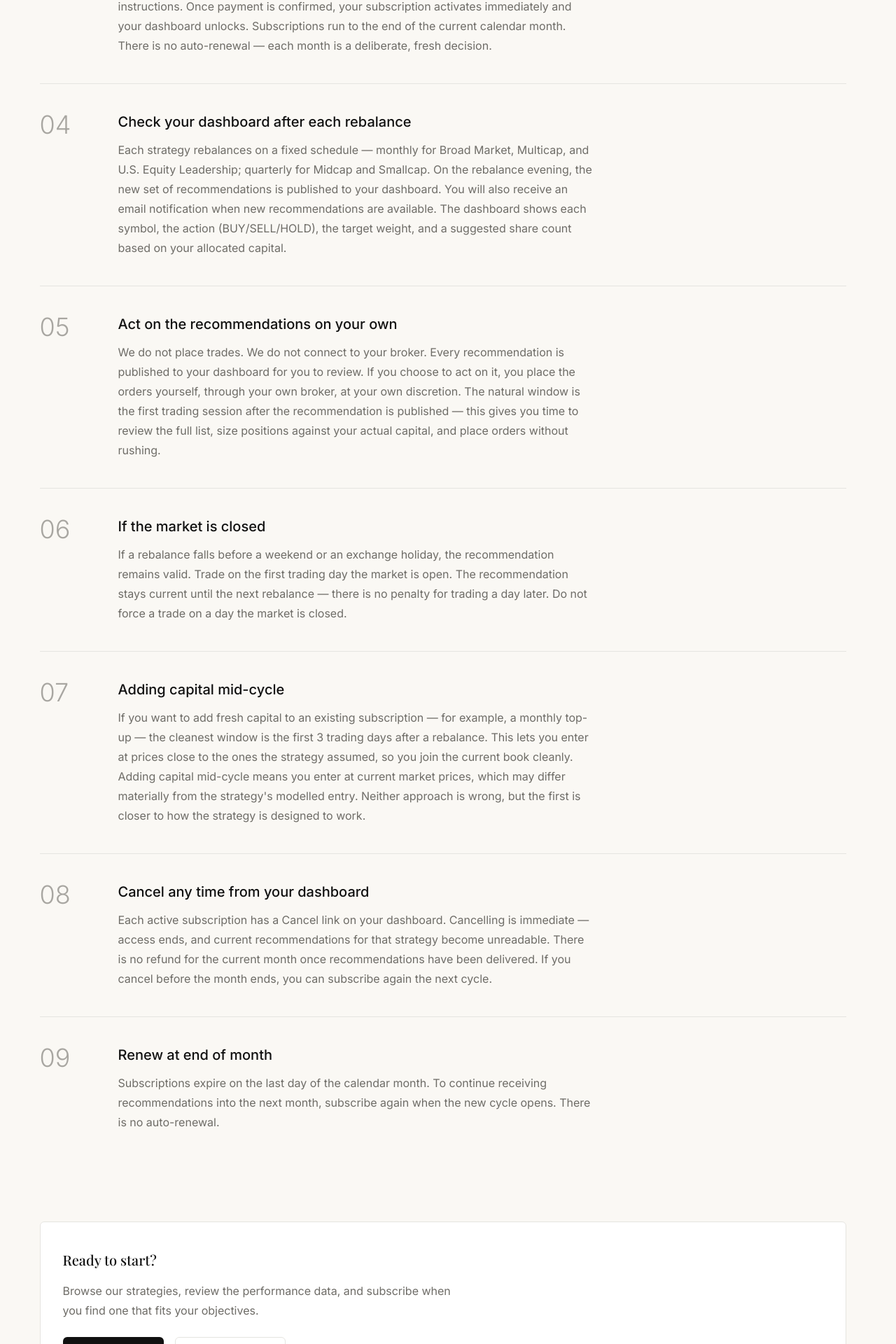
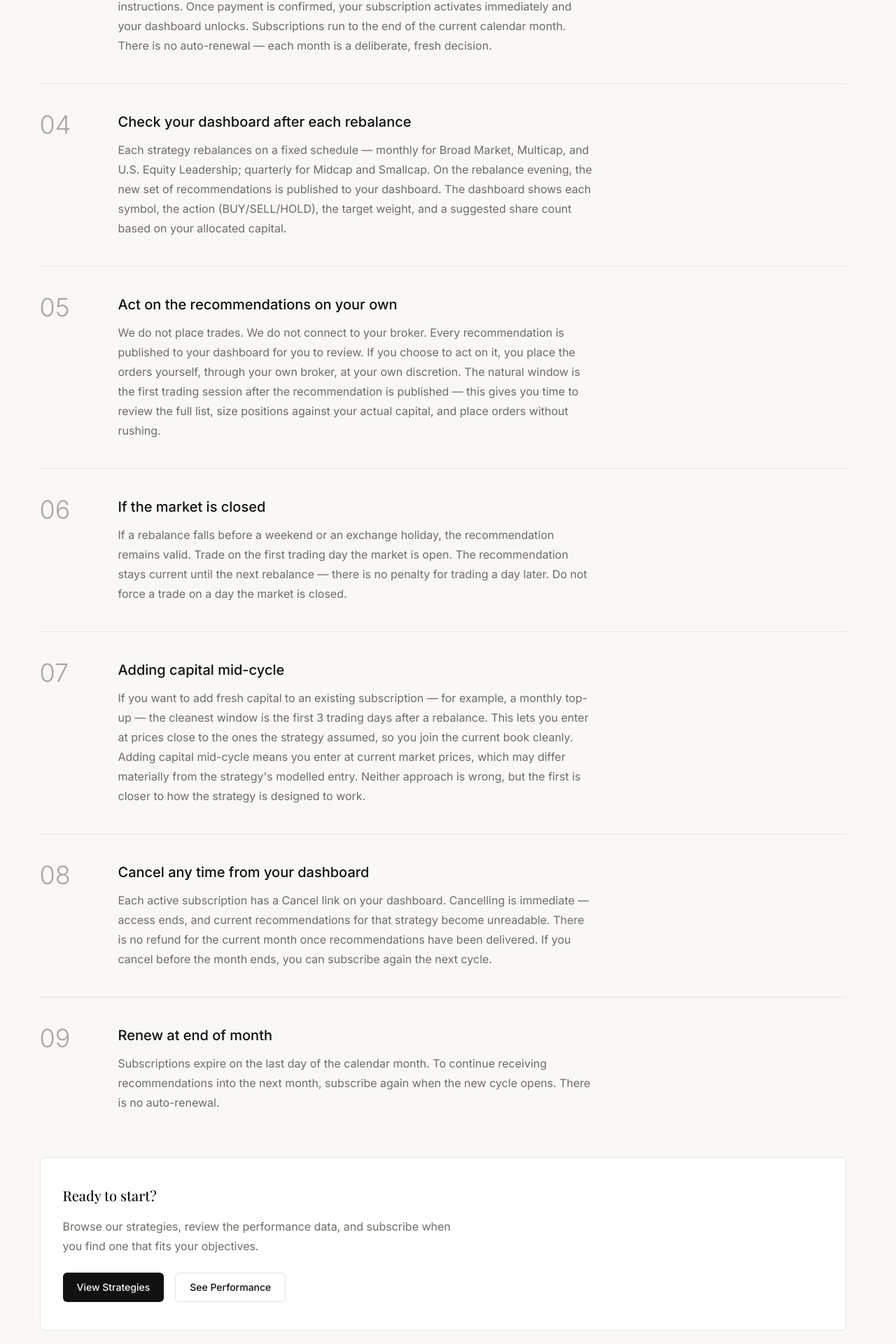
Before and after one commit to erniersnail/stratova, a Next.js app: page /how-it-works in a window 1280 px wide. Shown: the part 876-2796 px from the top of the page at 70% size. Built offline with nearby package versions, Linux system fonts and the light colour scheme; no server answers; a web font is replaced by a local one.

Commit message:
how-it-works: normalize top padding to match other pages

```diff
--- a/app/how-it-works/page.tsx
+++ b/app/how-it-works/page.tsx
@@ -30,7 +30,7 @@ const STEPS = [
   {
     number: "04",
     title: "Check your dashboard after each rebalance",
-    body: "Each strategy rebalances on a fixed schedule — monthly for Broad Market, Multicap, and U.S. Equity Leadership; quarterly for Midcap and Smallcap. On the rebalance evening, the new set of recommendations is published to your dashboard. You will also receive an email notification when new recommendations are available. The dashboard shows each symbol, the action (BUY/SELL/HOLD), the target weight, and a suggested share count based on your allocated capital.",
+    body: "Each strategy rebalances on a fixed schedule — monthly for Broad Market, Multicap, and U.S. Equity Leadership; quarterly for Midcap and Smallcap. On the rebalance evening, the new set of recommendations is published to your dashboard. The dashboard shows each symbol, the action (BUY/SELL/HOLD), the target weight, and a suggested share count based on your allocated capital.",
   },
   {
     number: "05",
@@ -42,8 +42,6 @@ const STEPS = [
     title: "If the market is closed",
     body: "If a rebalance falls before a weekend or an exchange holiday, the recommendation remains valid. Trade on the first trading day the market is open. The recommendation stays current until the next rebalance — there is no penalty for trading a day later. Do not force a trade on a day the market is closed.",
   },
-
-
   {
     number: "07",
     title: "Adding capital mid-cycle",
@@ -64,22 +62,17 @@ const STEPS = [
 export default function HowItWorksPage() {
   return (
     <main>
-      <Container size="default" className="pt-16 pb-0">
+      <Container size="default" className="py-20">
         <PageHeader
           title="How It Works"
           description="From first visit to first rebalance. What to expect, when to act, and what you receive."
         />
-      </Container>
 
-      <Section spacing="sm">
-        <Container size="default">
-          <div className="space-y-10">
+        <div className="mt-12 space-y-10">
           {STEPS.map((step, index) => (
             <div
               key={step.number}
-                className={
-                  index === 0 ? "" : "border-t border-border pt-10"
-                }
+              className={index === 0 ? "" : "border-t border-border pt-10"}
             >
               <div className="grid grid-cols-1 gap-6 md:grid-cols-[80px_1fr] md:gap-8">
                 <span className="text-4xl font-light leading-none text-tertiary">
@@ -97,12 +90,8 @@ export default function HowItWorksPage() {
             </div>
           ))}
         </div>
-        </Container>
-      </Section>
 
-      <Section spacing="sm">
-        <Container size="default">
-          <div className="rounded-md border border-border bg-surface px-8 py-10">
+        <div className="mt-16 rounded-md border border-border bg-surface px-8 py-10">
           <h2 className={`${typography.h3} text-foreground`}>
             Ready to start?
           </h2>
@@ -126,7 +115,6 @@ export default function HowItWorksPage() {
           </div>
         </div>
       </Container>
-      </Section>
     </main>
   );
 }
```
Lines whose indentation alone changed are shown as unchanged.
